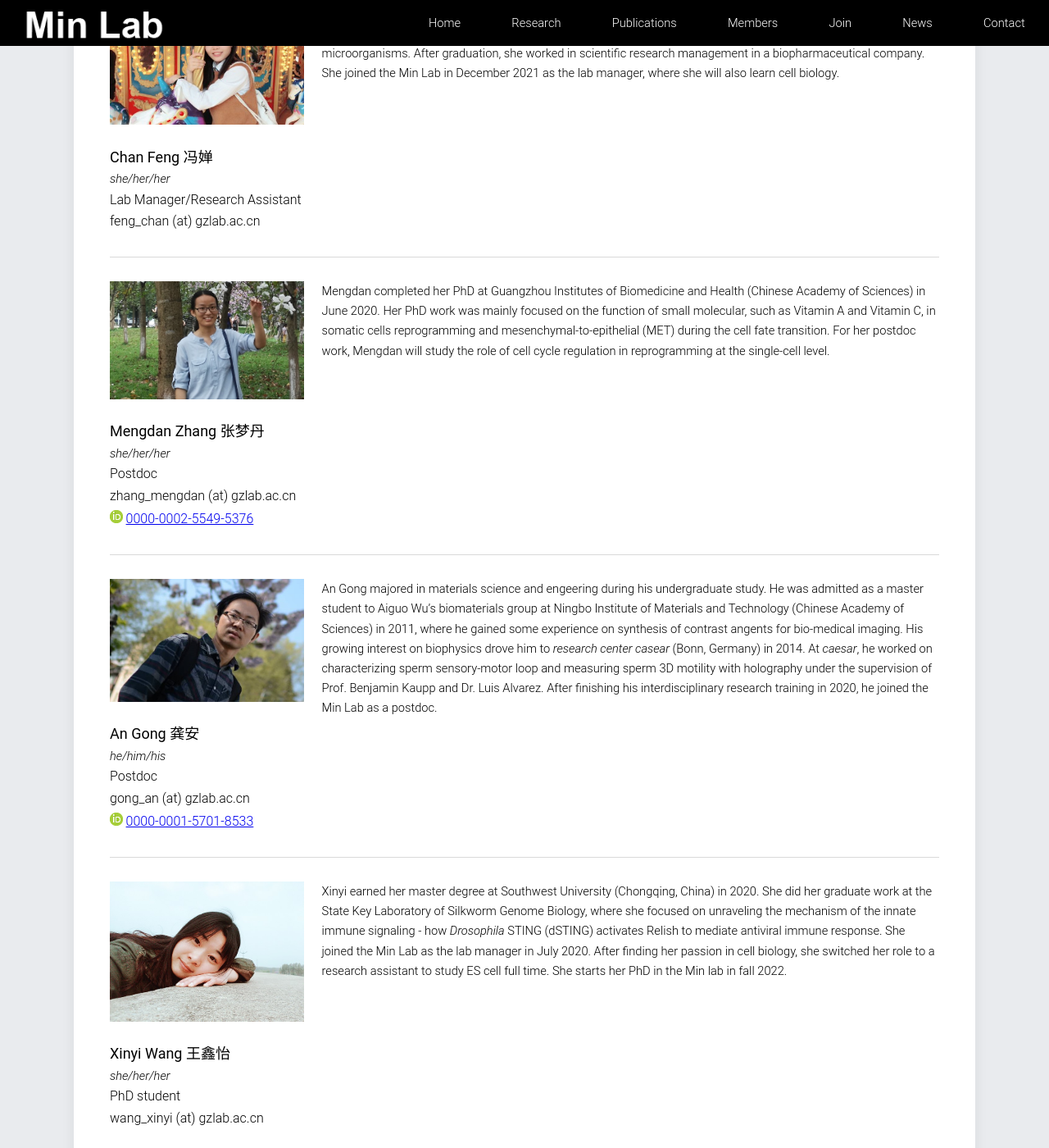
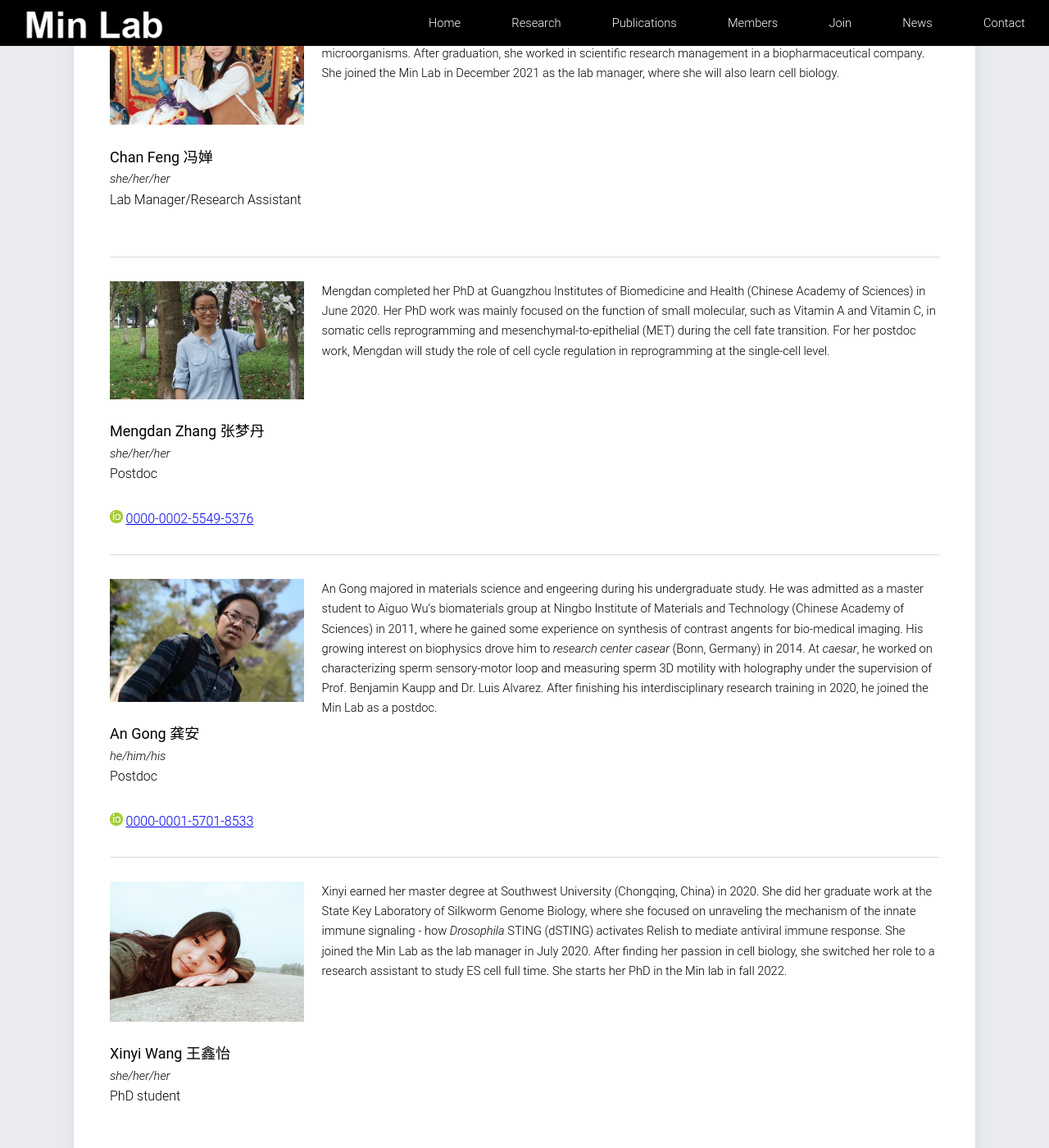
Before and after one commit to mm809/mm809.github.io, a Jekyll site: the page built from members/index.html, in a window 1280 px wide and 1400 px high, scrolled down 1101 px. Shown: the whole window at 82% size. Built offline with Jekyll 4.4.1, drawn with Linux system fonts in a browser that asks for light colours; some of the changed text lies outside the part shown.

Commit message:
Delete email

```diff
--- a/_data/members.yml
+++ b/_data/members.yml
@@ -21,7 +21,7 @@
   image: /images/members/ChanFeng.jpg
   position: Lab Manager/Research Assistant
   pronouns: she/her/her
-  email: feng_chan (at) gzlab.ac.cn
+  email:
   description: "
 
           Chan Feng earned her master degree from the Guangzhou University of Chinese Medicine in June 2020. Her postgraduate work mainly focused on the isolation and identification of secondary metabolites from marine microorganisms.
@@ -34,7 +34,7 @@
   image: /images/members/Mengdan.jpg
   position: Postdoc
   pronouns: she/her/her
-  email: zhang_mengdan (at) gzlab.ac.cn
+  email:
   orcid: 0000-0002-5549-5376
   description: "
 
@@ -48,7 +48,7 @@
   image: /images/members/AnGong.jpg
   position: Postdoc
   pronouns: he/him/his
-  email: gong_an (at) gzlab.ac.cn
+  email:
   orcid: 0000-0001-5701-8533
   description: "
 
@@ -62,7 +62,7 @@
   image: /images/members/Xinyi.jpg
   position: PhD student
   pronouns: she/her/her
-  email: wang_xinyi (at) gzlab.ac.cn
+  email:
   description: "
 
           Xinyi earned her master degree at Southwest University (Chongqing, China) in 2020. She did her graduate work at the State Key Laboratory of Silkworm Genome Biology, where she \
@@ -76,7 +76,7 @@
   image: /images/members/Chuncao.jpg
   position: PhD student
   pronouns: she/her/her
-  email: deng_chuncao (at) gzlab.ac.cn
+  email:
   description: "
           Chuncao completed her Master in June 2018 at Sichuan University, where her major was Forensic Genetics. \
           She focused on X chromosomal recombination for forensic purpose, which initially inspired her interest in cell biology. \
@@ -89,7 +89,7 @@
   image: /images/members/Fuhong.jpg
   position: Research Assistant
   pronouns: he/him/his
-  email: fu_hong (at) gzlab.ac.cn
+  email:
   description: "
 Hong Fu earned his master degree in June 2021 at Southwest Jiaotong University. \
 His work focused on the roles of LncRNA RMRP in osteoblast differentiation. \
@@ -111,7 +111,7 @@ Her current research focus on stress responses in a subpopulation of ES cells.
   image: /images/members/Zhishen Huang.png
   position: Research Assistant
   pronouns: he/him/his
-  email: huang_zhishen (at) gzlab.ac.cn
+  email:
   description: "
 Zhishen studied the interaction between virus and surface receptor of host cell for his Master thesis at Pearl River Fisheries Research Institute of Chinese Academy of Fishery Sciences. He earned his master’s degree in 2021.6.\
 After graduation, he worked in Jia-Xing Yue’s lab of Sun Yat-sen University Cancer Center as a technician, studying genomic instability in yeast. He joined the Min lab in 2022.7.
@@ -121,7 +121,7 @@ After graduation, he worked in Jia-Xing Yue’s lab of Sun Yat-sen University Ca
   image: /images/members/Yuelan Zhao.jpg
   position: Research Assistant
   pronouns: she/her/her
-  email: yuelan_zhao (at) gzlab.ac.cn
+  email:
   description: "
 Yuelan graduated from Northwest A&F University majoring in biotechnology and joined Min Lab as an intern in April 2023.
 "
@@ -130,7 +130,7 @@ Yuelan graduated from Northwest A&F University majoring in biotechnology and joi
   image: /images/members/Haishan Xiao.jpg
   position: Research Assistant
   pronouns: he/him/his
-  email: haishan_xiao (at) gzlab.ac.cn
+  email:
   description: "
 Haishan earned his master's degree at Guangdong University of Technology in June 2023.\
 His postgraduate work mainly focused on image reconstruction for sparse-angle CT.\
@@ -141,7 +141,7 @@ He joined Min Lab as a research assistant in July 2023, focusing on developing n
   image: /images/members/Qi Li.jpg
   position: Research Assistant
   pronouns: she/her/her
-  email: qi_li (at) gzlab.ac.cn
+  email:
   description: "
 Qi Li earned her master's degree at Nanning Normal University in 2023.\
 She mainly focused on long-time behaviors and the bifurcation analysis of stochastic partial differential equations during the postgraduate period.\
@@ -151,7 +151,7 @@ In July 2023, Qi Li joined the min lab as a research assistant and currently foc
   image: /images/members/Xinyi Lu.jpg
   position: Research Assistant
   pronouns: she/her/her
-  email: xinyi_lu (at) gzlab.ac.cn
+  email:
   description: "
 Lu, earned her master's degree at the University of Michigan, Ann Arbor. Her project was about mechanism mediating a synergy therapy induced- DNA damage and cell death in head and neck squamous cell carcinomas using in-vivo and in-vitro models.\
 After graduation, she stayed at the University of Michigan, focusing on G protein-coupled receptor using transgenic mice models. She never gives up any chance to do research and always has a belief in her mind which is doing things in good faith and with no expectation of reward.\
```
